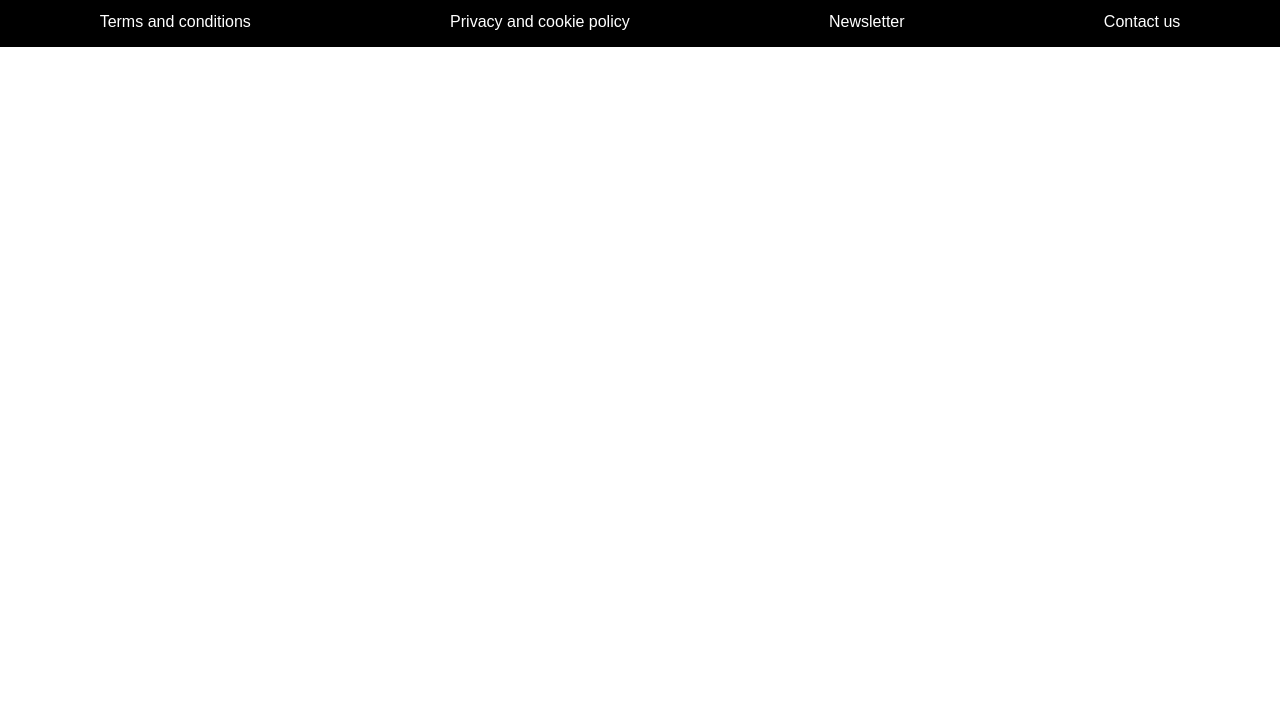
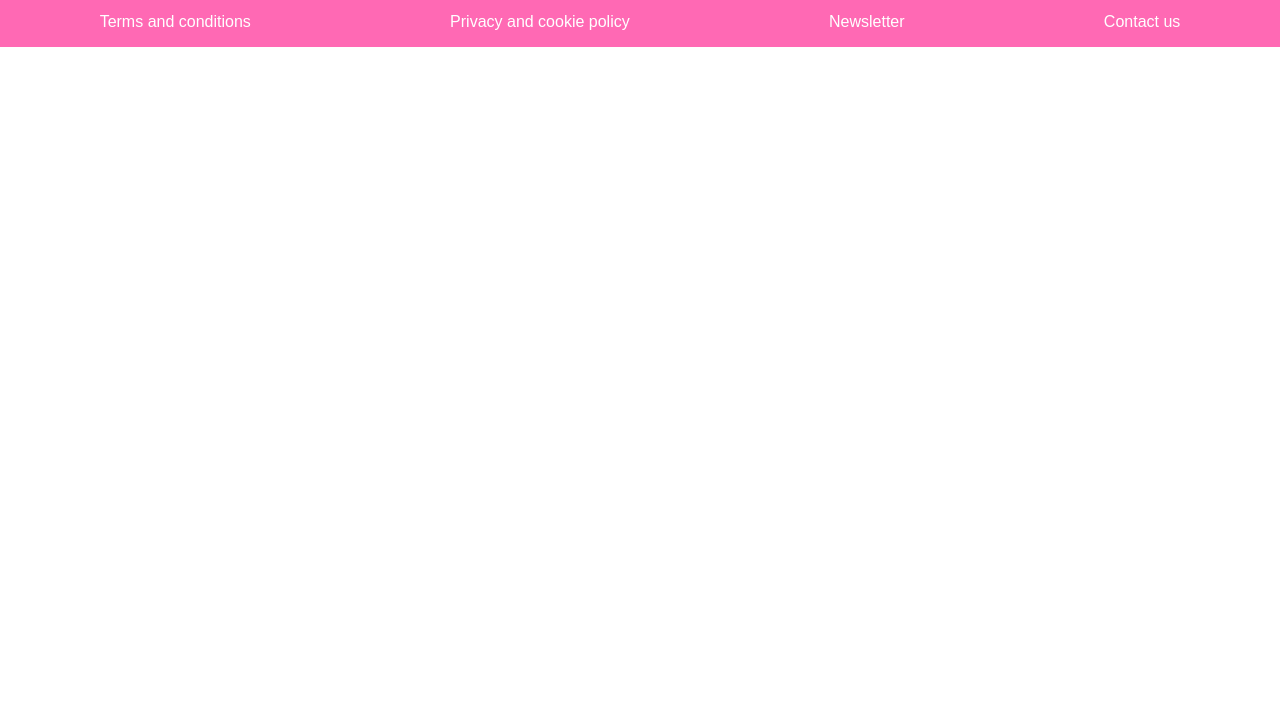
Before and after one commit to julianabjort/restaurant, a plain HTML site: page index.html in a window 1280 px wide. Shown: the part 96-800 px from the top of the page. Drawn offline with Linux system fonts and the light colour scheme; no server answers.

Commit message:
make footer pink

```diff
--- a/style.css
+++ b/style.css
@@ -187,3 +187,7 @@ footer p {
 .modal-region {
     color:red
 }
+
+footer {
+    background-color: hotpink;
+}
```
